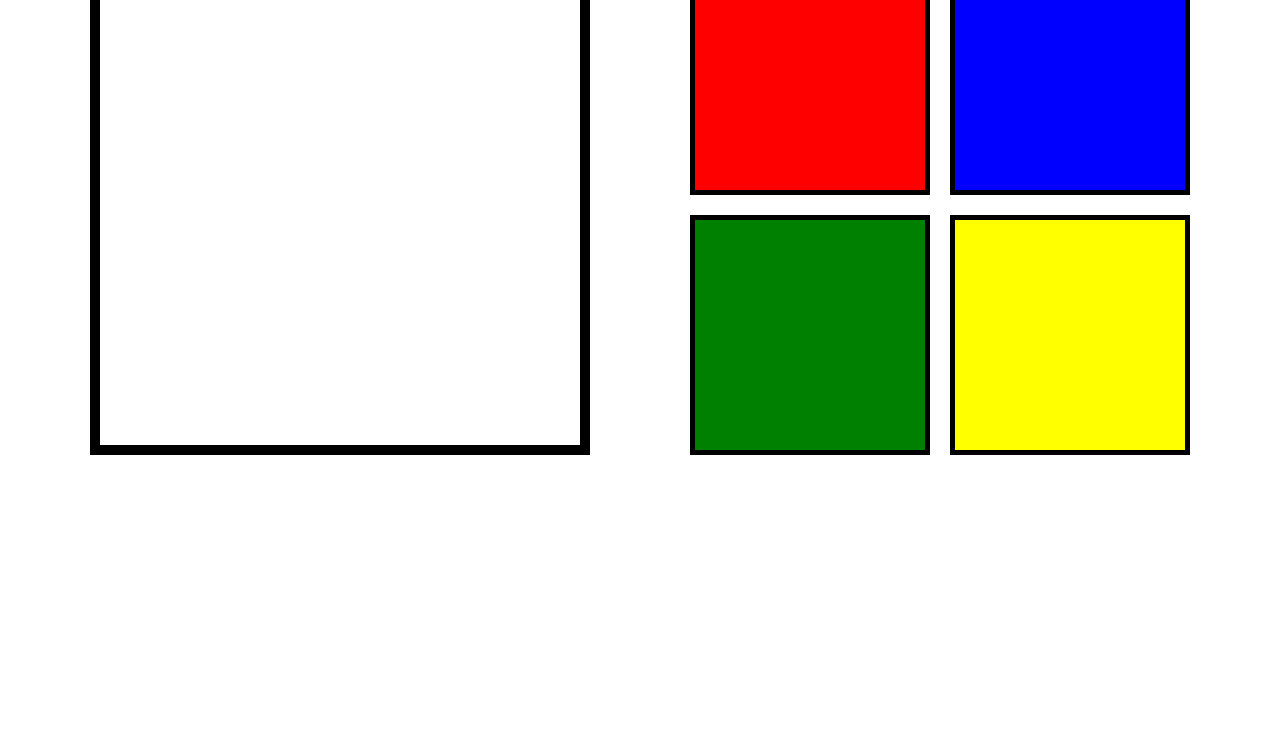
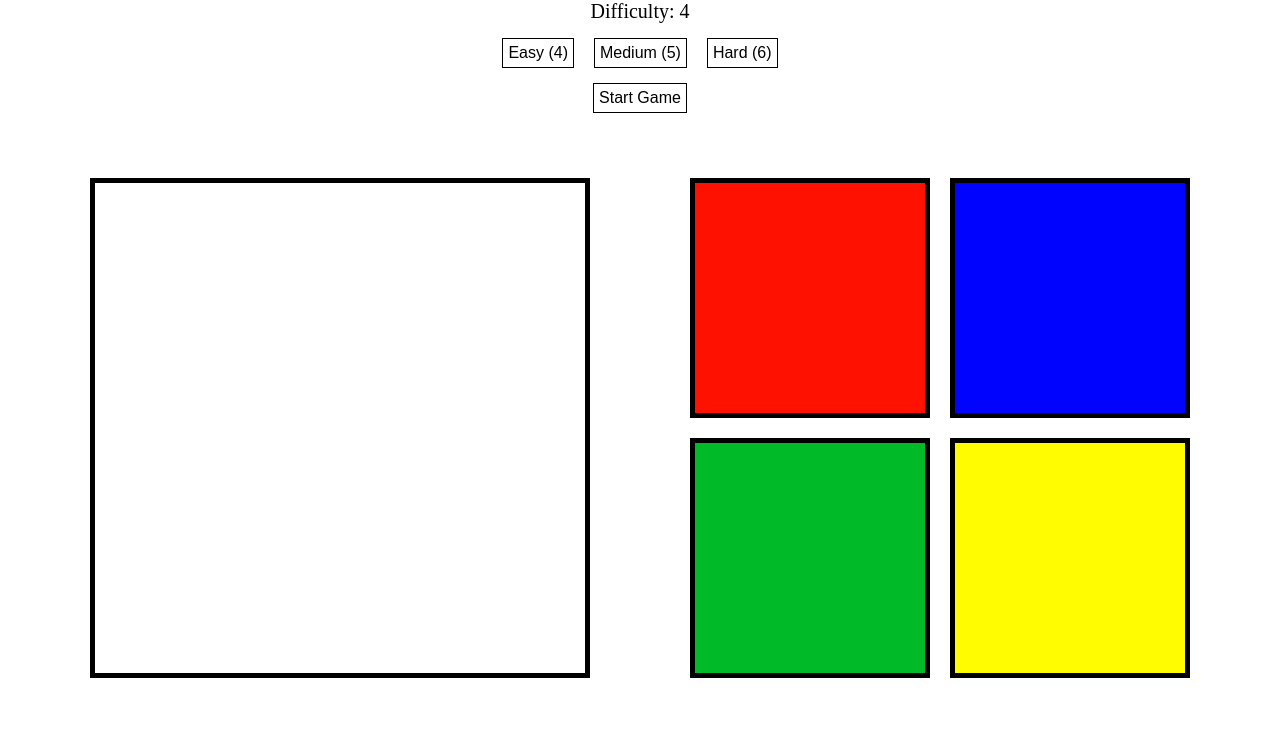
Before and after one commit to codyboaz/simon-says, a React app: page / in a window 1280 px wide. Shown: the part 103-839 px from the top of the page. Before the commit the page ends 800 px from the top, so only its background shows below. Built offline with nearby package versions, Linux system fonts and the light colour scheme.

Commit message:
finished up styling

```diff
--- a/app/components/AnswerBlocks.js
+++ b/app/components/AnswerBlocks.js
@@ -5,7 +5,10 @@ export default function AnswerBlocks({ colors, handleAnswer }) {
   return (
     <React.Fragment>
       {colors.map((color) => (
-        <Block key={color.id} answerId={color.id} handleAnswer={handleAnswer} />
+        <Block
+          key={color.id}
+          answerId={color.id}
+          handleAnswer={handleAnswer} />
       ))}
     </React.Fragment>
   )
--- a/app/components/Block.js
+++ b/app/components/Block.js
@@ -2,6 +2,10 @@ import React from 'react'
 
 export default function Block({ answerId, handleAnswer }) {
   return (
-    <div className='block' onClick={() => handleAnswer(answerId)}></div>
+    <div
+      className='block'
+      tabIndex={answerId + 1}
+      onClick={() => handleAnswer(answerId)}
+    ></div>
   )
 }
--- /dev/null
+++ b/app/components/GameOptions.js
@@ -0,0 +1,20 @@
+import React from 'react'
+
+export default function GameOptions({ firstLoad, startGame, setDifficulty, difficulty, score }) {
+  return (
+    <div className='game-options'>
+      <h1>Simon Says</h1>
+      {firstLoad ? (
+        <div>
+          <p>Difficulty: {difficulty}</p>
+          <button className='btn btn-difficulty' onClick={() => setDifficulty(4)}>Easy (4)</button>
+          <button className='btn btn-difficulty' onClick={() => setDifficulty(5)}>Medium (5)</button>
+          <button className='btn btn-difficulty' onClick={() => setDifficulty(6)}>Hard (6)</button>
+          <button className='btn btn-start' onClick={() => startGame(difficulty)}>Start Game</button>
+        </div>
+      ) : (
+          <div className='score'>Score: {score}</div>
+        )}
+    </div>
+  )
+}
--- a/app/components/PatternPreview.js
+++ b/app/components/PatternPreview.js
@@ -3,14 +3,21 @@ import React from 'react'
 export default class PatternPreview extends React.Component {
   constructor(props) {
     super(props)
-
     this.state = {
-      backgroundColor: 'white'
+      backgroundColor: 'white',
+      patternNumber: 0
     }
     this.showPattern = this.showPattern.bind(this)
   }
-  componentDidMount() {
-    this.showPattern()
+  componentDidUpdate(prevProps) {
+    if (this.props.pattern.length) {
+      if (JSON.stringify(prevProps.pattern) !== JSON.stringify(this.props.pattern)) {
+        this.setState({
+          patternNumber: 0
+        })
+        this.showPattern()
+      }
+    }
   }
   showPattern() {
     let index = 0
@@ -19,8 +26,11 @@ export default class PatternPreview extends React.Component {
         clearInterval(this.timeout)
       }
       const backgroundColor = index === this.props.pattern.length ? 'white' : this.props.colors[this.props.pattern[index]].color
-      this.setState({
-        backgroundColor
+      this.setState((prevState) => {
+        return {
+          backgroundColor,
+          patternNumber: prevState.patternNumber === this.props.pattern.length ? '' : prevState.patternNumber + 1
+        }
       })
       index++
     }, 1000)
@@ -30,9 +40,13 @@ export default class PatternPreview extends React.Component {
       <div
         className='pattern-box'
         style={{
-          backgroundColor: this.state.backgroundColor
+          background: this.state.backgroundColor
         }}
-      ></div>
+      >
+        <div className='pattern-count'>
+          {this.state.patternNumber === 0 ? null : this.state.patternNumber}
+        </div>
+      </div>
     )
   }
 }
--- /dev/null
+++ b/app/components/Results.js
@@ -0,0 +1,18 @@
+import React from 'react'
+
+export default function Results({ gameResults, winner, resetGame }) {
+  return (
+    <React.Fragment>
+      {gameResults && (
+        <div className='results'>
+          {gameResults}
+          {winner ?
+            <button className='btn btn-reset' onClick={() => resetGame()}>Play Again</button>
+            :
+            <button className='btn btn-reset' onClick={() => resetGame()}>Try Again</button>
+          }
+        </div>
+      )}
+    </React.Fragment>
+  )
+}
--- a/app/index.css
+++ b/app/index.css
@@ -19,7 +19,14 @@
 
 .pattern-box {
   height: inherit;
-  border: 10px solid black;
+  border: 5px solid black;
+  display: flex;
+  justify-content: center;
+  align-items: center;
+}
+
+.pattern-count {
+  font-size: 50px;
 }
 
 .answer-section {
@@ -30,24 +37,43 @@
   margin: 50px;
 }
 .block:first-child {
-  background: red;
+  background: #ff1100;
   margin-bottom: 2%;
   margin-right: 2%;
 }
+
+.block:first-child:focus {
+  background-color:#d90e00;
+}
+
 .block:nth-child(2) {
-  background: blue;
+  background: #0004ff;
   margin-left: 2%;
   margin-bottom: 2%;
 }
+
+.block:nth-child(2):focus {
+  background: #0004db;
+}
+
 .block:nth-child(3) {
-  background: green;
+  background: #00ba28;
   margin-top: 2%;
   margin-right: 2%;
 }
+
+.block:nth-child(3):focus {
+  background:#009921;
+}
+
 .block:last-child {
-  background: yellow;
+  background: #fffb00;
   margin-left: 2%;
   margin-top: 2%;
+}
+
+.block:last-child:focus {
+  background: #ebe702
 }
 
 .block {
@@ -56,7 +82,58 @@
   border: 5px solid black;
 }
 
+.block:focus {
+  border: 5px solid rgb(107, 163, 247);
+  transition: all 0.25s;
+}
+
 .results {
   margin: 0 50px;
   font-size: 40px;
+  text-align: center;
 }
+
+.game-options {
+  text-align: center;
+}
+
+.game-options h1 {
+  font-size: 50px;
+  margin: 30px 0 0 0;
+}
+
+.game-options p {
+  margin: 15px 0;
+  font-size: 20px;
+}
+
+.btn {
+  font-size: 16px;
+  padding: 5px;
+  background: #fff;
+  border: 1px solid black;
+  cursor: pointer;
+}
+
+.btn:hover {
+  background: #000;
+  color: #fff;
+}
+
+.btn-difficulty {
+  margin: 0 10px;
+}
+
+.btn-start {
+  display: block;
+  margin: 15px auto;
+}
+
+.btn-reset {
+  margin: 0 15px;
+}
+
+.score {
+  font-size: 20px;
+  margin: 15px 0;
+}
--- a/app/index.js
+++ b/app/index.js
@@ -1,39 +1,47 @@
 import React from 'react'
 import ReactDOM from 'react-dom'
-import './index.css'
 import PatternPreview from './components/PatternPreview'
 import AnswerBlocks from './components/AnswerBlocks'
-
-const colors = [{ color: 'red', id: 0 }, { color: 'blue', id: 1 }, { color: 'green', id: 2 }, { color: 'yellow', id: 3 }]
+import GameOptions from './components/GameOptions'
+import Results from './components/Results'
+import './index.css'
 
 class App extends React.Component {
   constructor(props) {
     super(props)
 
     this.state = {
+      colors: [{ color: '#ff1100', id: 0 }, { color: '#0004ff', id: 1 }, { color: '#00ba28', id: 2 }, { color: '#fffb00', id: 3 }],
       pattern: [],
       answers: [],
       difficulty: 4,
-      gameResults: null
+      firstLoad: true,
+      gameResults: null,
+      winner: null,
+      score: 0
     }
 
-    this.setPattern = this.setPattern.bind(this)
+    this.startGame = this.startGame.bind(this)
     this.handleAnswer = this.handleAnswer.bind(this)
     this.gameResult = this.gameResult.bind(this)
-
+    this.resetGame = this.resetGame.bind(this)
+    this.setDifficulty = this.setDifficulty.bind(this)
   }
-  componentDidMount() {
-    this.setPattern()
+  setDifficulty(difficulty) {
+    this.setState({
+      difficulty
+    })
   }
-  setPattern() {
-    const pattern = new Set;
-    while (pattern.size < this.state.difficulty) {
-      const randomNumber = Math.floor(Math.random() * this.state.difficulty)
-      pattern.add(randomNumber)
+  startGame() {
+    const pattern = [];
+    while (pattern.length < this.state.difficulty) {
+      const randomNumber = Math.floor(Math.random() * 4)
+      pattern.push(randomNumber)
     }
+    console.log(pattern)
     this.setState({
-      pattern: Array.from(pattern),
-      loading: false
+      pattern: pattern,
+      firstLoad: false
     })
   }
   handleAnswer(answer) {
@@ -48,31 +56,62 @@ class App extends React.Component {
   }
   gameResult(answer) {
     if (JSON.stringify(this.state.pattern) === JSON.stringify(answer)) {
-      this.setState({
-        gameResults: 'Congrats!'
+      this.setState((prevState) => {
+        return {
+          gameResults: 'Congrats!',
+          winner: true,
+          score: prevState.score + 1
+        }
       })
     } else {
       this.setState({
-        gameResults: 'Sorry, try again!'
+        gameResults: 'Sorry, try again!',
+        winner: false,
+        score: 0
       })
     }
+  }
+  resetGame() {
+    this.setState({
+      pattern: [],
+      answers: [],
+      gameResults: null,
+      winner: null,
+    }, () => {
+      this.startGame(this.state.difficulty)
+    })
   }
   render() {
     return (
       <div className='container'>
+        <GameOptions
+          firstLoad={this.state.firstLoad}
+          difficulty={this.state.difficulty}
+          startGame={this.startGame}
+          setDifficulty={this.setDifficulty}
+          score={this.state.score}
+        />
         <div className='game-board'>
           <div className='pattern-section'>
-            <PatternPreview pattern={this.state.pattern} colors={colors} />
+            <PatternPreview
+              pattern={this.state.pattern}
+              colors={this.state.colors}
+              score={this.state.score}
+              winner={this.state.winner}
+            />
           </div>
           <div className='answer-section'>
-            <AnswerBlocks colors={colors} handleAnswer={this.handleAnswer} />
+            <AnswerBlocks
+              handleAnswer={this.handleAnswer}
+              colors={this.state.colors}
+            />
           </div>
         </div>
-        {this.state.gameResults && (
-          <div className='results'>
-            {this.state.gameResults}
-          </div>
-        )}
+        <Results
+          gameResults={this.state.gameResults}
+          winner={this.state.winner}
+          resetGame={this.resetGame}
+        />
       </div>
     )
   }
```
